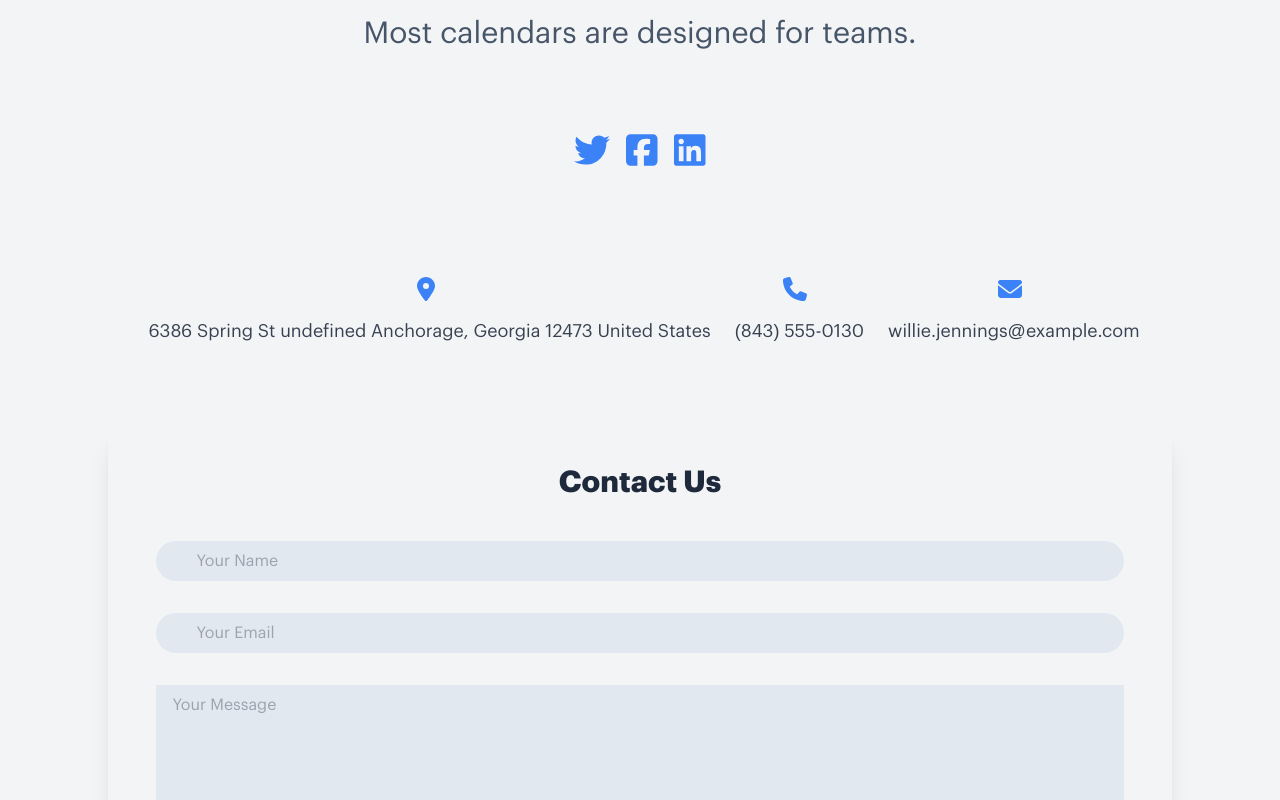
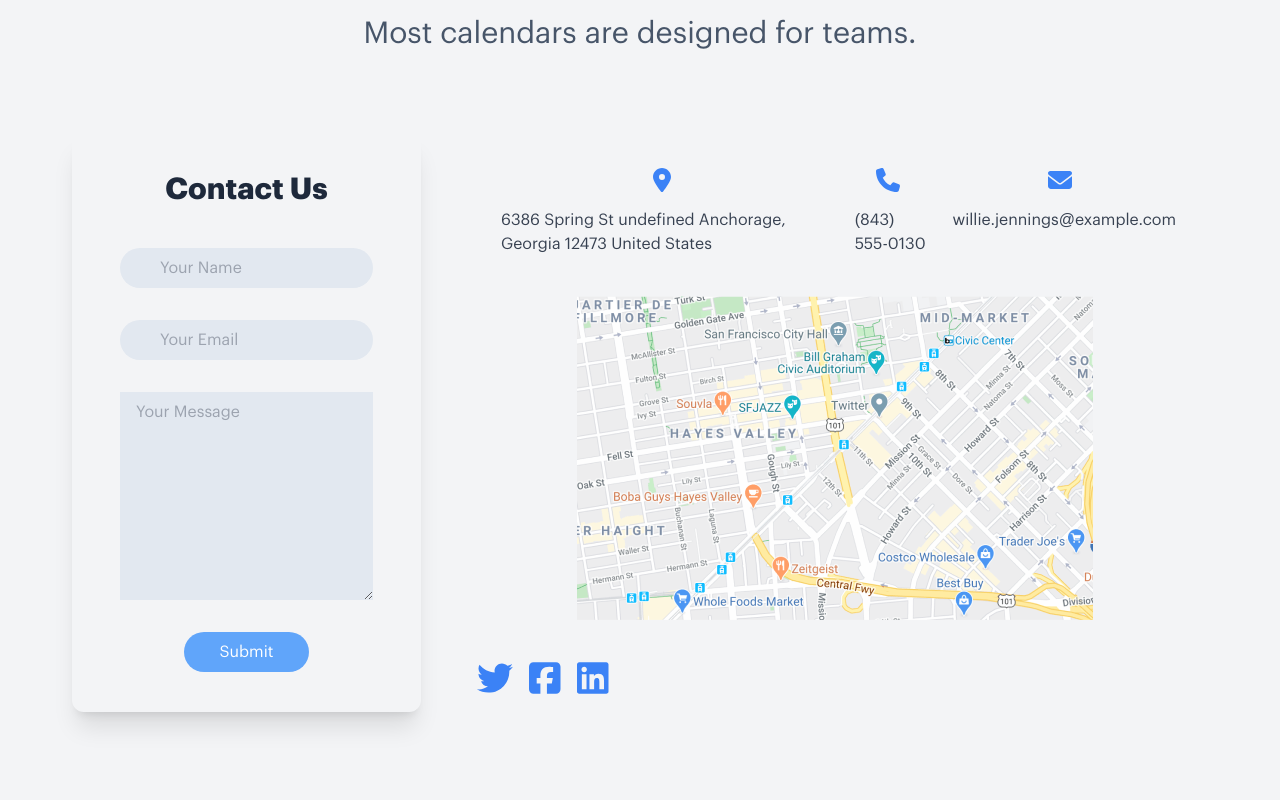
Before and after one commit to Mampionona33/test-integration-ctrlweb, a Vue app: page / in a window 1280 px wide. Shown: the part 5960-6760 px from the top of the page. Built offline with nearby package versions, Linux system fonts and the light colour scheme.

Commit message:
finis contac us web

```diff
--- a/src/components/contactUs.vue
+++ b/src/components/contactUs.vue
@@ -2,13 +2,19 @@
   <div class="py-20 px-8 flex flex-col gap-20">
     <div class="flex gap-8 flex-col items-center">
       <h2 class="text-5xl text-slate-800 text-center">Contact Us</h2>
-      <h4 class="text-3xl text-slate-600 text-center w-3/4">
+      <h4 class="text-3xl text-slate-600 text-center w-3/5">
         Most calendars are designed for teams.
       </h4>
     </div>
 
+    <div
+      class="flex flex-col gap-10 items-center justify-center lg:flex-row-reverse md:px-10"
+    >
+      <div class="flex flex-col gap-10 lg:flex-col-reverse">
         <!-- Section des icônes de réseaux sociaux -->
-    <div class="flex gap-4 flex-row text-2xl items-center justify-center">
+        <div
+          class="flex px-4 gap-4 flex-row text-2xl items-center justify-center lg:justify-start"
+        >
           <div v-for="icon in listIcons" :key="icon.name">
             <router-link
               :to="icon.link"
@@ -19,14 +25,18 @@
           </div>
         </div>
 
+        <div class="hidden md:flex justify-center items-center">
+          <img src="../assets/map_screen.png" alt="" />
+        </div>
+
         <!-- Section des informations de contact -->
         <div
-      class="flex gap-4 flex-col text-2xl items-start justify-center mt-6 px-8 md:flex-row"
+          class="flex gap-4 flex-col text-2xl items-start justify-center mt-6 px-8 lg:flex-row"
         >
           <div
             v-for="info in infos"
             :key="info.id"
-        class="flex items-center space-x-2 gap-4 justify-center flex-row md:flex-col"
+            class="flex items-center space-x-2 gap-4 justify-center flex-row lg:flex-col"
           >
             <font-awesome-icon
               :icon="['fas', info.icon]"
@@ -37,12 +47,16 @@
                 'text-2xl',
               ]"
             />
-        <h2 class="text-lg text-gray-700">{{ info.title }}</h2>
+            <h2 class="text-lg text-gray-700 md:text-base">{{ info.title }}</h2>
+          </div>
         </div>
       </div>
 
       <!-- Formulaire -->
+      <div class="lg:min-w-max">
         <FormContactUs />
+      </div>
+    </div>
   </div>
 </template>
 
```
Also changed, not shown: src/assets/map_screen.png (added). Lines whose indentation alone changed are shown as unchanged.
